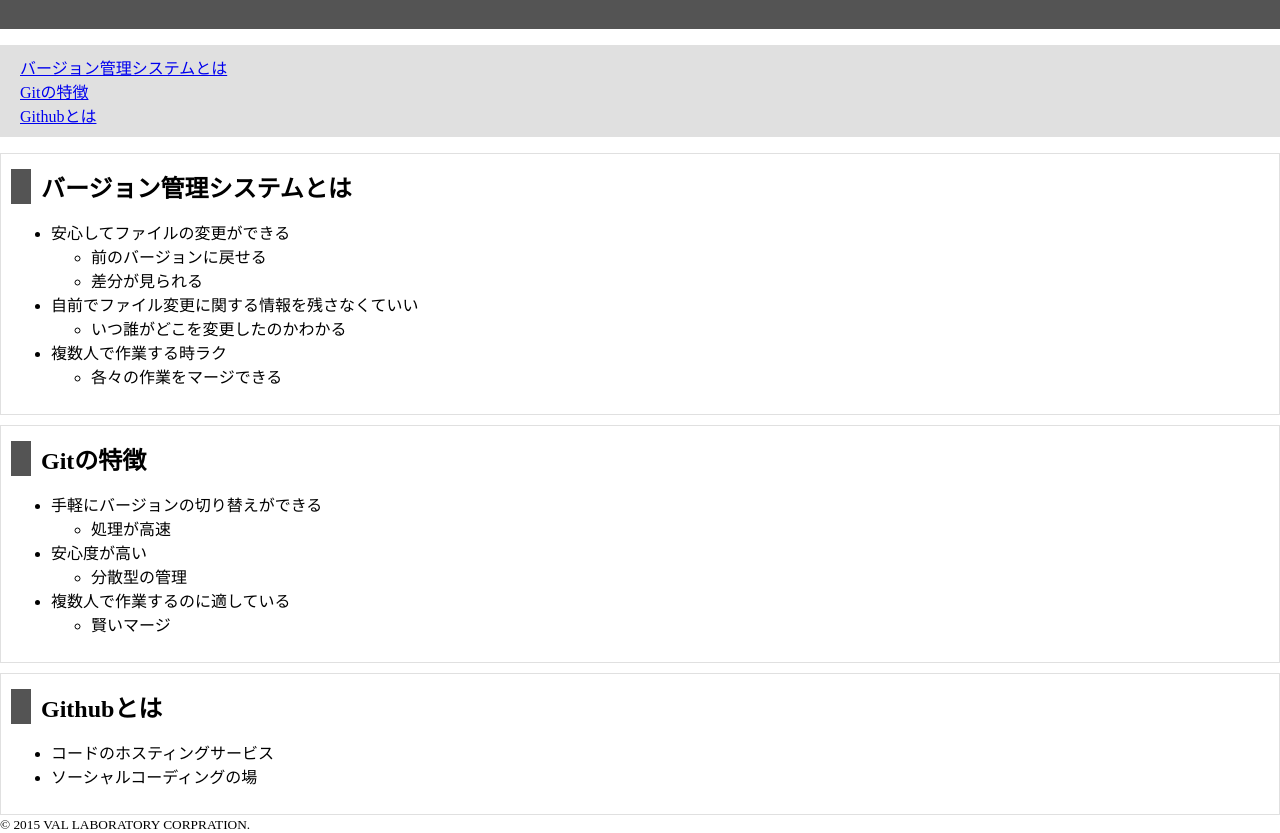
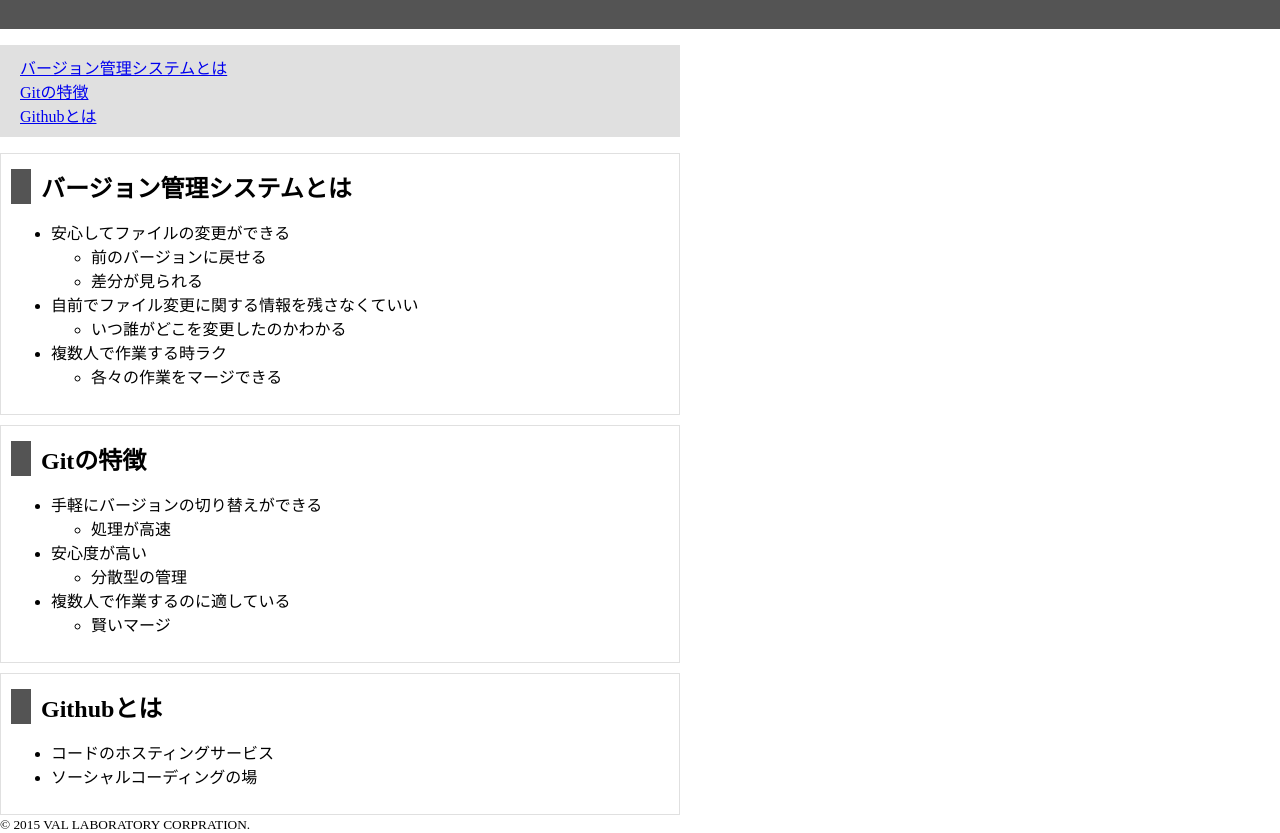
Before and after one commit to pupupopo88/git_practice, a plain HTML site: page index.html in a window 1280 px wide. Shown: the part 71-904 px from the top of the page. Drawn offline with Linux system fonts and the light colour scheme.

Commit message:
本文の囲いのサイズを変更しました。
囲いのサイズを変更しました。articleの場所は未着手です。
今更気が付いたのですが、多分本文は中央揃えになってないっぽいです。
確認をお願いします。

```diff
--- a/css/common.css
+++ b/css/common.css
@@ -2,6 +2,13 @@
 
 html, body {
   margin: 0;
+}
+
+main {
+  maragin: 10px auto 0;
+  min-width: 680px;
+  max-width: 960px;
+  display: table;
 }
 
 header {
```
